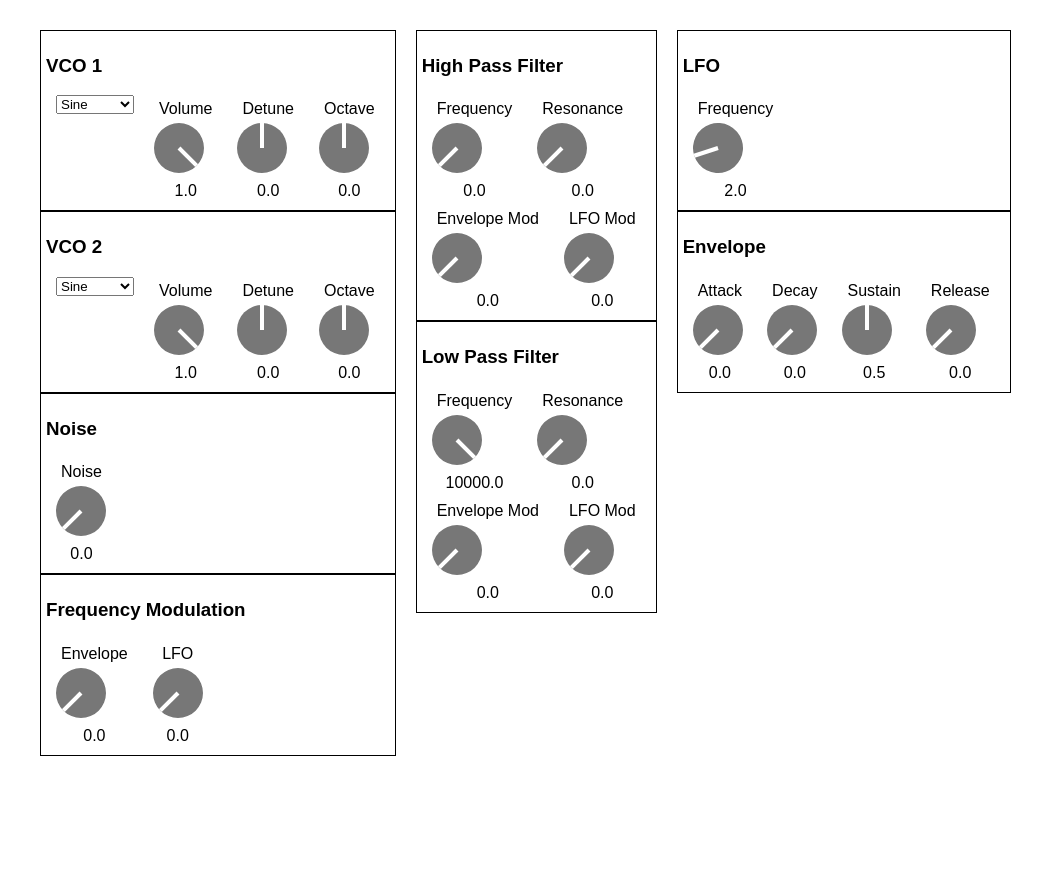
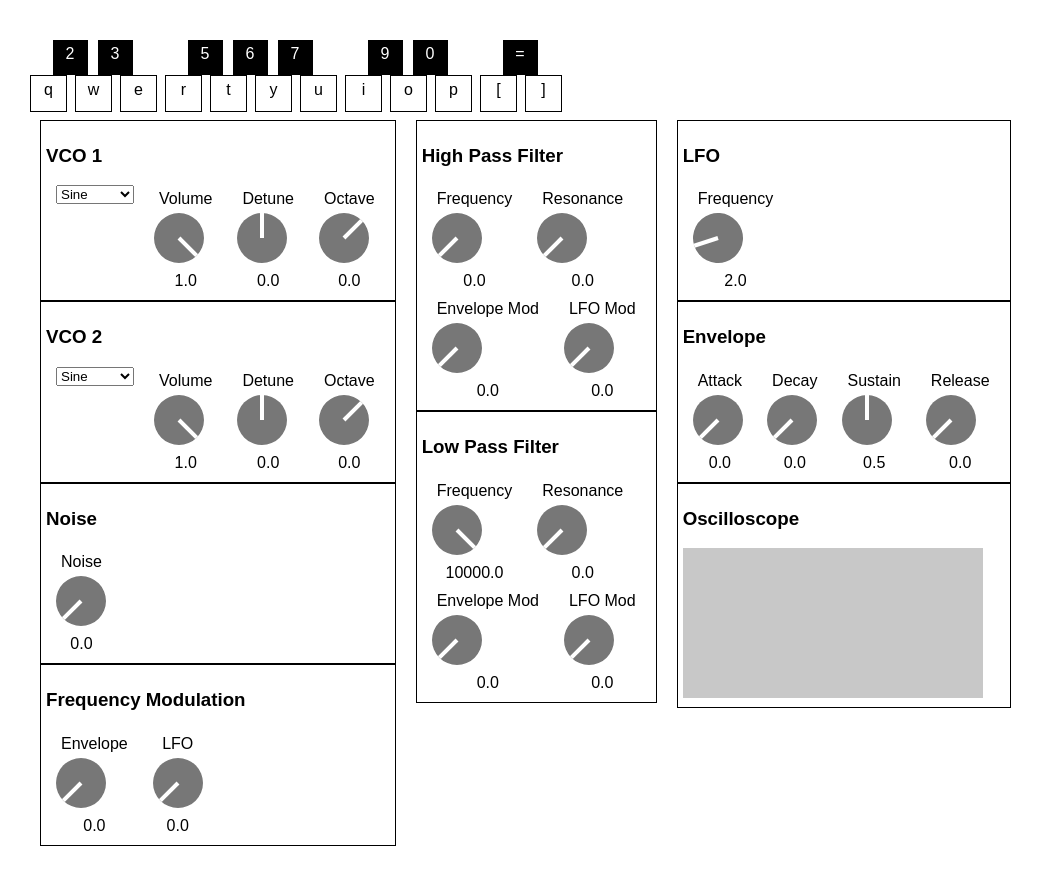
Before and after one commit to reklawnos/synthesizer, a React (Create React App) app: page / in a window 1280 px wide. Shown: the top 870 px of the page, without its empty margins (0-1044 px from the left). Before the commit the page ends 800 px from the top, so only its background shows below. Built offline with nearby package versions, Linux system fonts and the light colour scheme.

Commit message:
Add keyboard view, settings saving in query string, oscilloscope

```diff
--- /dev/null
+++ b/src/components/Keyboard.css
@@ -0,0 +1,21 @@
+.key {
+  width: 25px;
+  height: 25px;
+  display: inline-block;
+  vertical-align: top;
+  text-align: center;
+  padding: 5px;
+}
+
+.key--white {
+  border: 1px solid black;
+}
+
+.key--black {
+  background-color: black;
+  color: white;
+}
+
+.key--pressed {
+  background-color: red;
+}
--- /dev/null
+++ b/src/components/Keyboard.js
@@ -0,0 +1,96 @@
+import React from 'react';
+import { pull } from 'lodash';
+import './Keyboard.css';
+import {
+  keyToPosition,
+} from '../utils/KeyboardUtils';
+
+class Keyboard extends React.Component {
+  constructor(props) {
+    super(props);
+
+    this.state = {
+      keysHeld: [],
+    };
+  }
+
+  componentDidMount() {
+    document.body.addEventListener('keydown', (e) => {
+      this.setState(({ keysHeld }) => {
+        if (!keysHeld.includes(e.key) && e.key in keyToPosition) {
+          return {
+            keysHeld: [
+              ...keysHeld,
+              e.key,
+            ],
+          };
+        }
+      });
+    });
+
+    document.body.addEventListener('keyup', (e) => {
+      this.setState(({ keysHeld }) => {
+        return {
+          keysHeld: pull(keysHeld, e.key),
+        };
+      });
+    });
+  }
+
+  render() {
+    const { keysHeld } = this.state;
+    const whiteKeys = Object.entries(keyToPosition)
+      .filter(([key, position]) => position % 1 === 0)
+      .sort(([, positionA], [, positionB]) => positionA - positionB);
+    const blackKeys = Object.entries(keyToPosition)
+      .filter(([key, position]) => position % 1 !== 0)
+      .sort(([, positionA], [, positionB]) => positionA - positionB);
+
+    return (
+      <div style={{ height: 70, position: 'relative', padding: 10 }}>
+        <div>
+          {blackKeys.map(([key, position]) => {
+            let className = 'key key--black';
+            if (keysHeld.includes(key)) {
+              className += ' key--pressed';
+            }
+            return (
+              <div
+                key={key}
+                className={className}
+                style={{
+                  position: 'absolute',
+                  left: position * 45,
+                }}
+              >
+                {key}
+              </div>
+            );
+          })}
+        </div>
+        <div style={{ paddingTop: 35 }}>
+          {whiteKeys.map(([key, position]) => {
+            let className = 'key key--white';
+            if (keysHeld.includes(key)) {
+              className += ' key--pressed';
+            }
+            return (
+              <div
+                key={key}
+                className={className}
+                style={{
+                  position: 'absolute',
+                  left: position * 45,
+                }}
+              >
+                {key}
+              </div>
+            );
+          })}
+        </div>
+      </div>
+    );
+  }
+}
+
+export default Keyboard;
--- a/src/components/SynthContainer.js
+++ b/src/components/SynthContainer.js
@@ -1,7 +1,10 @@
 import React from 'react';
+import * as qs from 'qs';
+import { debounce } from 'lodash';
 
 import LabeledKnob from './LabeledKnob';
 import WaveformSelector from './WaveformSelector';
+import Keyboard from './Keyboard';
 
 import {
   createNoiseSource,
@@ -54,23 +57,40 @@ const defaultConfig = {
   envRelease: 0.0004,
 };
 
+function convertToNumericConfig(config) {
+  const res = Object.entries(config).reduce((acc, [key, value]) => {
+    return {
+      ...acc,
+      [key]: isNaN(value) ? value : Number(value),
+    };
+  }, {});
+  console.log(res);
+  return res;
+}
+
 class SynthContainer extends React.Component {
   constructor(props) {
     super(props);
 
-    const config = defaultConfig;
+    const queryString = window.location.search.slice(1);
+    const config = {
+      ...defaultConfig,
+      ...convertToNumericConfig(qs.parse(queryString)),
+    };
+
+    console.log(config);
 
     const audioCtx = new AudioContext();
 
     // Sound sources ------------------------
     const vco1 = audioCtx.createOscillator();
-    vco1.type = 'sine';
+    vco1.type = config.vco1Waveform;
     vco1.frequency.value = 440;
     vco1.detune.value = config.vco1Detune
     vco1.start();
 
     const vco2 = audioCtx.createOscillator();
-    vco2.type = 'sine';
+    vco2.type = config.vco2Waveform;
     vco2.frequency.value = 440; // value in hertz
     vco1.detune.value = config.vco2Detune
     vco2.start();
@@ -94,20 +114,20 @@ class SynthContainer extends React.Component {
 
     // Filters ------------------------------
     const fltHighPass = audioCtx.createBiquadFilter();
-    fltHighPass.type = "highpass";
+    fltHighPass.type = 'highpass';
     fltHighPass.frequency.value = config.fltHighPassFreq;
 
     const fltHpRes = audioCtx.createBiquadFilter();
-    fltHpRes.type = "peaking";
+    fltHpRes.type = 'peaking';
     fltHpRes.frequency.value = config.fltHighPassFreq;
     fltHpRes.gain.value = config.fltHighPassRes;
 
     const fltLowPass = audioCtx.createBiquadFilter();
-    fltLowPass.type = "lowpass";
+    fltLowPass.type = 'lowpass';
     fltLowPass.frequency.value = config.fltLowPassFreq;
 
     const fltLpRes = audioCtx.createBiquadFilter();
-    fltLpRes.type = "peaking";
+    fltLpRes.type = 'peaking';
     fltLpRes.frequency.value = config.fltLowPassFreq;
     fltLpRes.gain.value = config.fltLowPassRes;
 
@@ -151,6 +171,9 @@ class SynthContainer extends React.Component {
     const fltLpLfoMod = audioCtx.createGain();
     fltLpLfoMod.gain.value = config.fltLpLfoMod;
 
+    const analyser = audioCtx.createAnalyser();
+    analyser.fftSize = 2048;
+
 
     // Basic wiring
     vco1.connect(vco1Amp);
@@ -168,6 +191,7 @@ class SynthContainer extends React.Component {
     fltLowPass.connect(fltLpRes);
 
     fltLpRes.connect(volume);
+    fltLpRes.connect(analyser);
     volume.connect(audioCtx.destination);
 
 
@@ -237,6 +261,8 @@ class SynthContainer extends React.Component {
     this.vco1 = vco1;
     this.vco2 = vco2;
 
+    this.analyser = analyser;
+
     this.state = {
       ...config,
     };
@@ -244,6 +270,11 @@ class SynthContainer extends React.Component {
     // this.updateSynth();
 
     this.onConfigChange = this.onConfigChange.bind(this);
+    this.pushHistoryUpdateDebounced = debounce(
+      this.pushHistoryUpdate.bind(this),
+      1000,
+      { trailing: true },
+    );
   }
 
   componentDidMount() {
@@ -258,10 +289,88 @@ class SynthContainer extends React.Component {
       this.keysHeld.splice(this.keysHeld.indexOf(e.key), 1);
       this.onKeysChanged();
     });
+
+    window.addEventListener('popstate', (e) => {
+      const queryString = window.location.search.slice(1);
+      const config = {
+        ...defaultConfig,
+        ...convertToNumericConfig(qs.parse(queryString)),
+      };
+
+      this.updateConfig(config);
+      this.setState(config);
+    });
+
+
+    const analyser = this.analyser;
+    const bufferLength = analyser.fftSize;
+    const dataArray = new Float32Array(bufferLength);
+
+    const WIDTH = 300;
+    const HEIGHT = 150;
+
+    const canvasCtx = this.canvasRef.getContext('2d');
+
+    const onAnimationFrame = () => {
+      // Code here adapted from:
+      // https://developer.mozilla.org/en-US/docs/Web/API/Web_Audio_API/Visualizations_with_Web_Audio_API
+      const oscPeriod = 1 / (Math.min(this.vco1Freq, this.vco2Freq) || 440);
+      const timeInSamples = Math.round(4 * oscPeriod * this.audioCtx.sampleRate);
+      analyser.getFloatTimeDomainData(dataArray);
+
+      let firstCross;
+      for (let i = 0; i < dataArray.length -1; i += 1) {
+        if (dataArray[i] > 0 && dataArray[i + 1] <= 0) {
+          firstCross = i;
+          break;
+        }
+      }
+
+      canvasCtx.fillStyle = 'rgb(200, 200, 200)';
+      canvasCtx.fillRect(0, 0, WIDTH, HEIGHT);
+
+      canvasCtx.lineWidth = 2;
+      canvasCtx.strokeStyle = 'rgb(0, 0, 0)';
+
+      canvasCtx.beginPath();
+
+      let sliceWidth = WIDTH * 1.0 / (Math.min(timeInSamples / 2, bufferLength));
+      let x = 0;
+
+      for(let i = firstCross; i < Math.min(timeInSamples, bufferLength); i++) {
+
+        let v = dataArray[i];
+        let y = v * 0.5 * HEIGHT/2 + HEIGHT / 2;
+
+        if(i === 0) {
+          canvasCtx.moveTo(x, y);
+        } else {
+          canvasCtx.lineTo(x, y);
+        }
+
+        x += sliceWidth;
+      }
+
+      canvasCtx.lineTo(this.canvasRef.width, this.canvasRef.height/2);
+      canvasCtx.stroke();
+
+      requestAnimationFrame(onAnimationFrame);
+    };
+
+    requestAnimationFrame(onAnimationFrame);
   }
 
-  componentDidUpdate() {
-    // this.updateSynth();
+  pushHistoryUpdate(state) {
+    const stateDiff = Object.entries(state).reduce((acc, [key, value]) => {
+      if (defaultConfig[key] !== value) {
+        return {
+          ...acc,
+          [key]: value,
+        };
+      }
+      return acc;
+    }, {});
+    window.history.pushState({}, '', `?${qs.stringify(stateDiff)}`);
   }
 
   onKeysChanged() {
@@ -314,23 +423,36 @@ class SynthContainer extends React.Component {
     const vco1Frequency = degreeToFrequency(degree + vco1Octave * 12)
     const vco2Frequency = degreeToFrequency(degree + vco2Octave * 12)
 
+    this.vco1Freq = vco1Frequency;
+    this.vco2Freq = vco1Frequency;
+
     this.vco1.frequency.setValueAtTime(vco1Frequency, 0);
     this.vco2.frequency.setValueAtTime(vco2Frequency, 0);
   }
 
-  onConfigChange(key, value) {
-    const updater = this.configToUpdater[key];
-    if (updater) {
-      updater(value);
-    }
-    this.setState({ [key]: value });
+  updateConfig(config) {
+    Object.entries(config).forEach(([key, value]) => {
+      const updater = this.configToUpdater[key];
+      if (updater) {
+        updater(value);
+      }
+    });
   }
 
+  onConfigChange(key, value) {
+    this.updateConfig({ [key]: value });
+    this.setState({ [key]: value }, () => {
+      this.pushHistoryUpdateDebounced(this.state);
+    });
+  }
 
   render() {
     const config = this.state;
     return (
       <div>
+        <div>
+          <Keyboard />
+        </div>
         <div className="inline-container">
           <div className="section-container">
             <h3>VCO 1</h3>
@@ -364,9 +486,9 @@ class SynthContainer extends React.Component {
               <LabeledKnob
                 label="Octave"
                 valueKey="vco1Octave"
-                min="-4"
-                max="4"
-                step="1"
+                min={-4}
+                max={2}
+                step={1}
                 onChange={this.onConfigChange}
                 config={config}
               />
@@ -404,9 +526,9 @@ class SynthContainer extends React.Component {
               <LabeledKnob
                 label="Octave"
                 valueKey="vco2Octave"
-                min="-4"
-                max="4"
-                step="1"
+                min={-4}
+                max={2}
+                step={1}
                 onChange={this.onConfigChange}
                 config={config}
               />
@@ -559,7 +681,7 @@ class SynthContainer extends React.Component {
             <div className="inline-container">
               <LabeledKnob
                 label="Attack"
-                min={0}
+                min={0.004}
                 max={10}
                 valueKey="envAttack"
                 onChange={this.onConfigChange}
@@ -587,13 +709,17 @@ class SynthContainer extends React.Component {
             <div className="inline-container">
               <LabeledKnob
                 label="Release"
-                min={0}
+                min={0.004}
                 max={10}
                 valueKey="envRelease"
                 onChange={this.onConfigChange}
                 config={config}
               />
             </div>
+          </div>
+          <div className="section-container">
+            <h3>Oscilloscope</h3>
+            <canvas ref={(ref) => { this.canvasRef = ref; }} style={{ width: 300, height: 150 }} />
           </div>
         </div>
       </div>
--- a/src/components/WaveformSelector.js
+++ b/src/components/WaveformSelector.js
@@ -7,6 +7,7 @@ function WaveformSelector({
 
   return (
     <select
+      value={value}
       onChange={(e) => {
         onChange(e.target.options[e.target.selectedIndex].value);
       }}
--- a/src/utils/KeyboardUtils.js
+++ b/src/utils/KeyboardUtils.js
@@ -21,6 +21,29 @@ export const keyToDegree = {
   ']': 10,
 };
 
+export const keyToPosition = {
+  'q': 0,
+  '2': 0.5,
+  'w': 1,
+  '3': 1.5,
+  'e': 2,
+  'r': 3,
+  '5': 3.5,
+  't': 4,
+  '6': 4.5,
+  'y': 5,  // A 440
+  '7': 5.5,
+  'u': 6,
+  'i': 7,
+  '9': 7.5,
+  'o': 8,
+  '0': 8.5,
+  'p': 9,
+  '[': 10,
+  '=': 10.5,
+  ']': 11,
+};
+
 export function getDegreeForKey(key) {
   return keyToDegree[key];
 }
```
Also changed, not shown: package.json (+10 -1 lines), 1 other file (tests, documents, lock files or other folders).
